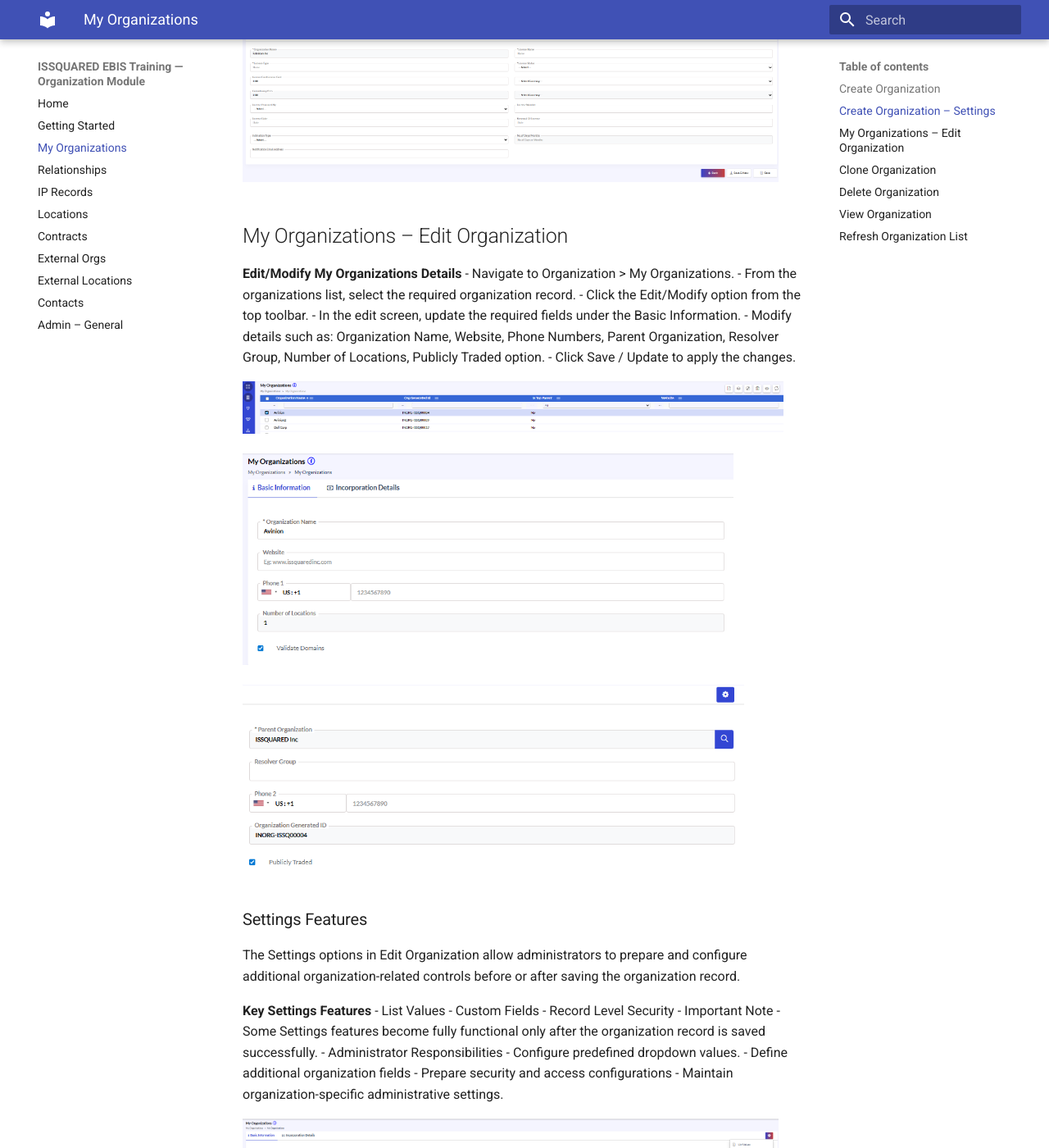
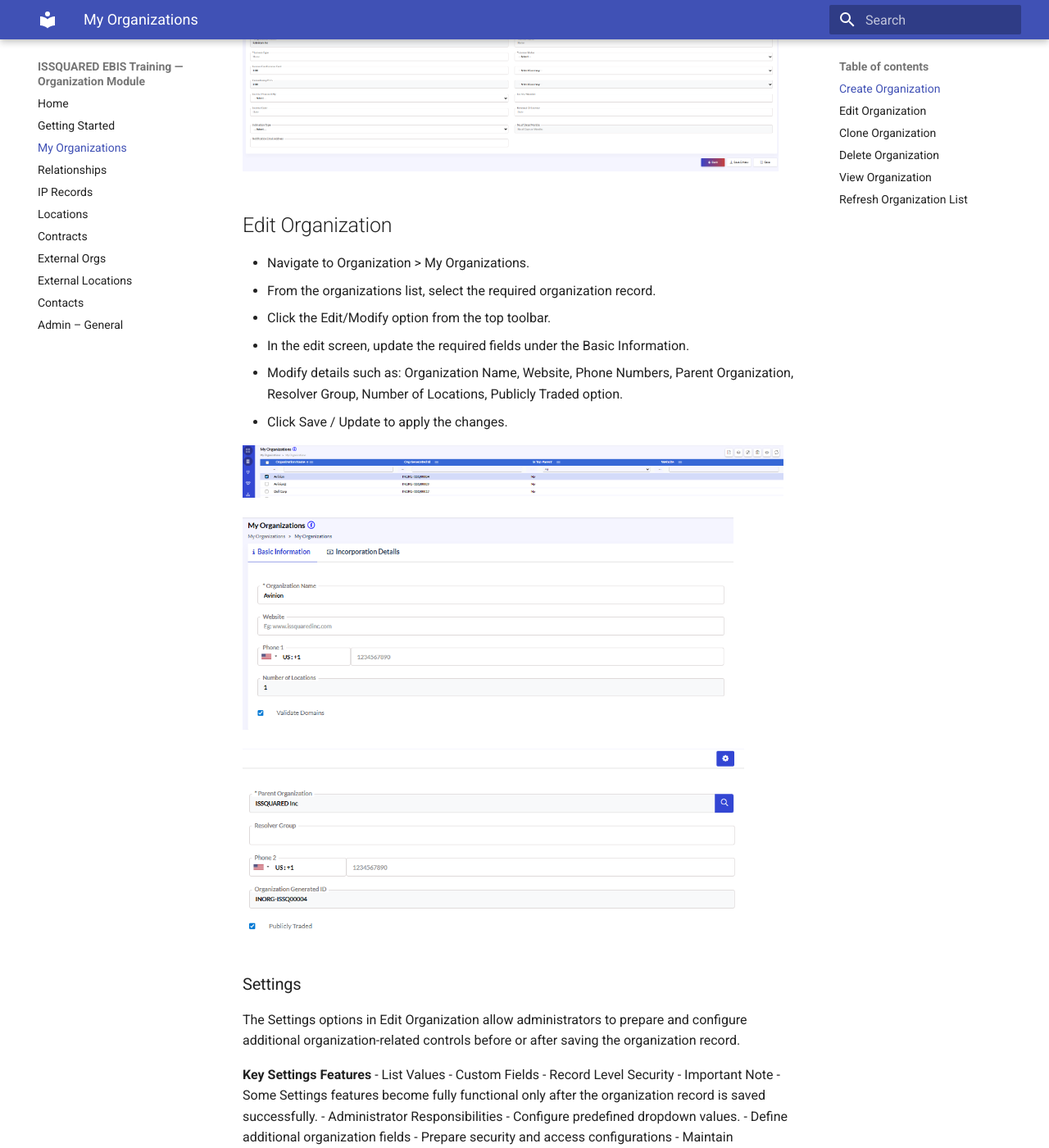
Before and after one commit to SatyaDora/ebis-org-docs, an MkDocs documentation site: the page built from docs/organization-my-organizations.md, in a window 1280 px wide and 1400 px high, scrolled down 4826 px. Shown: the whole window at 82% size. Built offline with MkDocs 1.6.1 and Material for MkDocs 9.7.7, drawn with Linux system fonts in a browser that asks for light colours; some of the changed text lies outside the part shown.

Commit message:
Revise headings in organization documentation
Updated section headings and improved formatting for clarity.

```diff
--- a/docs/organization-my-organizations.md
+++ b/docs/organization-my-organizations.md
@@ -89,7 +89,7 @@
 
 ![](media/slide015_img1.png){width=97%}
 
-## Create Organization – Settings
+### Settings
 
 The Settings options in Create Organization allow administrators to prepare and configure additional organization-related controls before or after saving the organization record.
 
@@ -149,9 +149,8 @@
 
 ![](media/slide020_img2.png){width=95%}
 
-## My Organizations – Edit Organization
+## Edit Organization
 
-**Edit/Modify My Organizations Details**
 - Navigate to Organization > My Organizations.
 - From the organizations list, select the required organization record.
 - Click the Edit/Modify option from the top toolbar.
@@ -165,7 +164,7 @@
 
 ![](media/slide025_img3.png){width=89%}
 
-### Settings Features
+### Settings
 
 The Settings options in Edit Organization allow administrators to prepare and configure additional organization-related controls before or after saving the organization record.
 
```
